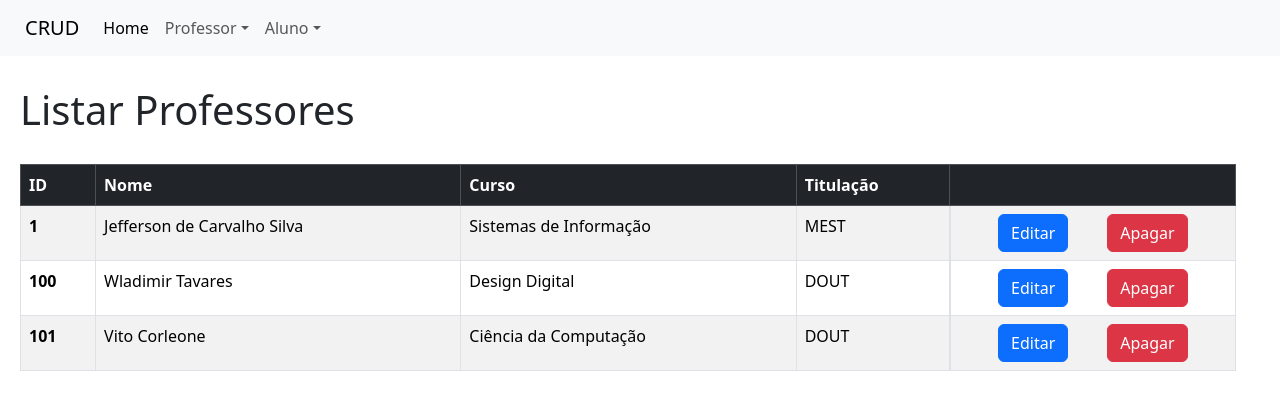
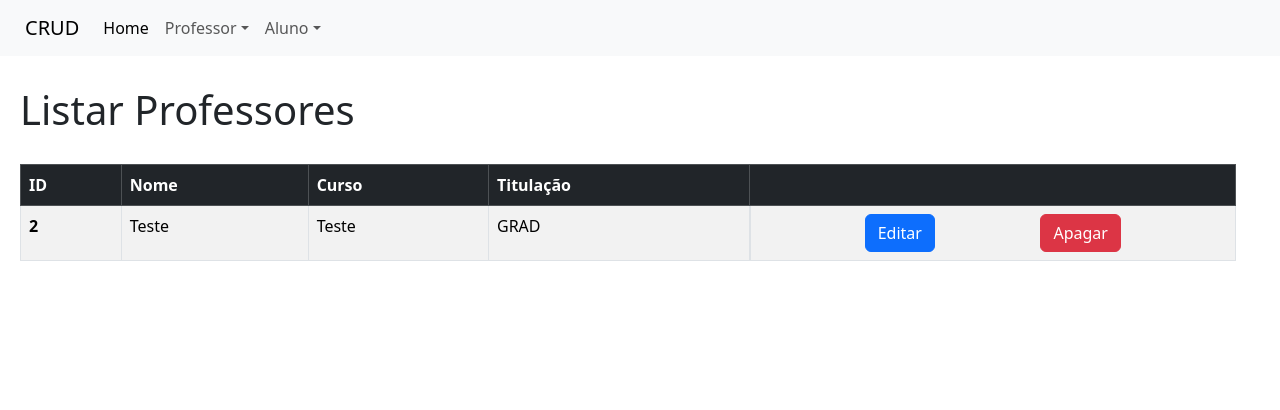
Before and after one commit to jeffersoncarvalho/ufc_2024_1, a React (Create React App) app in the folder WEB/T02/curso_react/: page /professores/listar in a window 1280 px wide. Shown: the top 410 px of the page. Built offline with nearby package versions, Linux system fonts and the light colour scheme; data requests are answered from the project's data file.

Commit message:
editar e apagar turma t02

```diff
--- a/WEB/T02/curso_react/src/components/15CRUD/components/professor/EditarProfessor.js
+++ b/WEB/T02/curso_react/src/components/15CRUD/components/professor/EditarProfessor.js
@@ -1,60 +1,64 @@
-import { useEffect, useState } from "react"
-import { useParams } from "react-router-dom"
-import axios from "axios"
+import ProfessorService from "../../services/ProfessorService";
+
+import { useEffect, useState } from "react";
+import { useParams, useNavigate } from "react-router-dom";
 
 const EditarProfessor = () => {
+  const [nome, setNome] = useState("");
+  const [curso, setCurso] = useState("");
+  const [titulacao, setTitulacao] = useState("GRAD");
+  const [ai, setAi] = useState({ es: false, lc: false, mc: false, al: false });
+  const [universidade, setUniversidade] = useState({ ifce: false, ufc: false });
 
-    const [nome, setNome] = useState("")
-    const [curso, setCurso] = useState("")
-    const [titulacao, setTitulacao] = useState("GRAD")
-    const [ai, setAi] = useState({es:false,lc:false,mc:false,al:false})
-    const [universidade, setUniversidade] = useState({ifce:false,ufc:false})
+  const { id } = useParams();
+  const navigate = useNavigate();
 
-    const {id} = useParams()
+  useEffect(() => {
+    ProfessorService.getProfessorById(
+        id,
+        (response) => {
+            const { nome, curso, titulacao, ai, universidade } = response
+            setNome(nome);
+            setCurso(curso);
+            setTitulacao(titulacao);
+            setAi(ai);
+            setUniversidade(universidade);
+        }
+    );
 
-    useEffect(
-        () => {
-            axios.get(`http://localhost:3001/professores/${id}`)
-            .then((response) => {
-                //console.log(response.data)
-                const {nome,curso,titulacao,ai,universidade} = response.data
-                setNome(nome)
-                setCurso(curso)
-                setTitulacao(titulacao)
-                setAi(ai)
-                setUniversidade(universidade)
-            })
-            .catch(error=>console.log(error))
-        },
-        []
-    )
+  }, [id]);
 
   const handleRadio = (event) => {
-        const reset = {ifce:false,ufc:false}
+    const reset = { ifce: false, ufc: false };
     setUniversidade({
       ...reset,
-            [event.target.value]:event.target.checked
-        })
-    }
+      [event.target.value]: event.target.checked,
+    });
+  };
 
   const handleCheckbox = (event) => {
-        setAi(
-            {
+    setAi({
       ...ai,
-                [event.target.name]:event.target.checked
+      [event.target.name]: event.target.checked,
+    });
+  };
+
+  const handleSubmit = (event) => {
+    event.preventDefault();
+    const professorEditado = { nome, curso, titulacao, ai, universidade };
+    ProfessorService.atualizarProfessorById(
+        id,
+        professorEditado,
+        (response) => {
+            navigate("/professores/listar")
         }
     )
-    }
-
-    const handleSubmit = (event) => {
-
-    }
+  };
 
   return (
     <div className="page-content">
       <h1>Editar Professor</h1>
       <form onSubmit={handleSubmit}>
-
         <div>
           <label htmlFor="idNome" className="form-label">
             Nome
@@ -98,11 +102,11 @@ const EditarProfessor = () => {
           >
             <option value="GRAD">GRADUAÇÃO</option>
             <option value="MEST">MESTRADO</option>
-                        <option value="DOUT" >DOUTORADO</option>
+            <option value="DOUT">DOUTORADO</option>
           </select>
         </div>
 
-                <div style={{ marginTop: "10px"}}>
+        <div style={{ marginTop: "10px" }}>
           <label className="form-label">Áreas de Interesse</label>
           <fieldset className="scheduler-border">
             <div className="form-check">
@@ -114,7 +118,9 @@ const EditarProfessor = () => {
                 onChange={handleCheckbox}
                 className="form-check-input"
               />
-                        <label htmlFor="idES" className="form-check-label">Engenharia de Software</label>
+              <label htmlFor="idES" className="form-check-label">
+                Engenharia de Software
+              </label>
             </div>
             <div className="form-check">
               <input
@@ -125,7 +131,9 @@ const EditarProfessor = () => {
                 onChange={handleCheckbox}
                 className="form-check-input"
               />
-                        <label htmlFor="idLC" className="form-check-label">Lógica Computacional</label>
+              <label htmlFor="idLC" className="form-check-label">
+                Lógica Computacional
+              </label>
             </div>
             <div className="form-check">
               <input
@@ -136,7 +144,9 @@ const EditarProfessor = () => {
                 onChange={handleCheckbox}
                 className="form-check-input"
               />
-                        <label htmlFor="idMC" className="form-check-label">Matemática Computacional</label>
+              <label htmlFor="idMC" className="form-check-label">
+                Matemática Computacional
+              </label>
             </div>
             <div className="form-check">
               <input
@@ -147,12 +157,14 @@ const EditarProfessor = () => {
                 onChange={handleCheckbox}
                 className="form-check-input"
               />
-                        <label htmlFor="idAL" className="form-check-label">Algoritimos</label>
+              <label htmlFor="idAL" className="form-check-label">
+                Algoritimos
+              </label>
             </div>
           </fieldset>
         </div>
 
-                <div style={{marginTop:"10px"}}>
+        <div style={{ marginTop: "10px" }}>
           <label className="form-label">Universidade</label>
           <fieldset className="scheduler-border">
             <div className="form-check">
@@ -165,7 +177,9 @@ const EditarProfessor = () => {
                 onChange={handleRadio}
                 className="form-check-input"
               />
-                        <label htmlFor="idUFC" className="form-check-label">UFC</label>
+              <label htmlFor="idUFC" className="form-check-label">
+                UFC
+              </label>
             </div>
             <div className="form-check">
               <input
@@ -177,7 +191,9 @@ const EditarProfessor = () => {
                 onChange={handleRadio}
                 className="form-check-input"
               />
-                        <label htmlFor="idIFCE" className="form-check-label">IFCE</label>
+              <label htmlFor="idIFCE" className="form-check-label">
+                IFCE
+              </label>
             </div>
           </fieldset>
         </div>
@@ -187,11 +203,9 @@ const EditarProfessor = () => {
             ATUALIZAR
           </button>
         </div>
-
       </form>
     </div>
+  );
+};
 
-    )
-}
-
-export default EditarProfessor
+export default EditarProfessor;
--- a/WEB/T02/curso_react/src/components/15CRUD/components/professor/ListarProfessor.js
+++ b/WEB/T02/curso_react/src/components/15CRUD/components/professor/ListarProfessor.js
@@ -4,6 +4,7 @@ import "../../css/crud.css";
 import ProfessorService from "../../services/ProfessorService";
 
 import { useState, useEffect } from "react";
+
 
 const ListarProfessor = () => {
   const [professores, setProfessores] = useState([]);
@@ -13,6 +14,22 @@ const ListarProfessor = () => {
       setProfessores(json);
     });
   }, []);
+
+  const deleteProfessor = (id) => {
+    if(window.confirm(`Deseja realmente excluir id = ${id}`)){
+      ProfessorService.deleteProfessorById(
+        id,
+        (response) => {
+          //console.log(response)
+          const res = professores.filter(
+            (professor) => professor.id !== id
+          )
+          //console.log(res)
+          setProfessores(res)
+        }
+      )
+    }
+  }
 
   const corpoTabela = () => {
     const novoArray = professores.map(
@@ -32,7 +49,12 @@ const ListarProfessor = () => {
                 Editar
               </Link>
 
-              <button className="btn btn-danger">Apagar</button>
+              <button
+                className="btn btn-danger"
+                onClick={() => deleteProfessor(professor.id)}
+              >
+                Apagar
+              </button>
             </td>
           </tr>
         ); //return de cada elemento como um JSX
--- a/WEB/T02/curso_react/src/components/15CRUD/data/db.json
+++ b/WEB/T02/curso_react/src/components/15CRUD/data/db.json
@@ -1,41 +1,9 @@
 {
   "professores": [
     {
-      "nome": "Jefferson de Carvalho Silva",
-      "curso": "Sistemas de Informação",
-      "titulacao": "MEST",
-      "ai": {
-        "es": true,
-        "lc": false,
-        "mc": true,
-        "al": true
-      },
-      "universidade": {
-        "ifce": false,
-        "ufc": true
-      },
-      "id": 1
-    },
-    {
-      "nome": "Wladimir Tavares",
-      "curso": "Design Digital",
-      "titulacao": "DOUT",
-      "ai": {
-        "es": false,
-        "lc": false,
-        "mc": true,
-        "al": false
-      },
-      "universidade": {
-        "ifce": true,
-        "ufc": false
-      },
-      "id": 100
-    },
-    {
-      "nome": "Vito Corleone",
-      "curso": "Ciência da Computação",
-      "titulacao": "DOUT",
+      "nome": "Teste",
+      "curso": "Teste",
+      "titulacao": "GRAD",
       "ai": {
         "es": true,
         "lc": false,
@@ -46,7 +14,7 @@
         "ifce": false,
         "ufc": true
       },
-      "id": 101
+      "id": 2
     }
   ],
   "alunos": []
--- a/WEB/T02/curso_react/src/components/15CRUD/services/ProfessorService.js
+++ b/WEB/T02/curso_react/src/components/15CRUD/services/ProfessorService.js
@@ -1,9 +1,8 @@
 import axios from "axios";
 
-const url = "http://localhost:3001/professores"
+const url = "http://localhost:3001/professores";
 
 class ProfessorService {
-
   static getProfessoresFetchAsyncAwait = async (callback) => {
     try {
       const response = await fetch(url);
@@ -45,6 +44,37 @@ class ProfessorService {
       .catch((error) => console.log(error));
   };
 
+  static getProfessorById = (id, callback) => {
+    axios
+      .get(`http://localhost:3001/professores/${id}`)
+      .then((response) => {
+        //console.log(response.data)
+        //const { nome, curso, titulacao, ai, universidade } = response.data;
+        callback(response.data);
+      })
+      .catch((error) => console.log(error));
+  };
+
+  static atualizarProfessorById = (id, professorEditado, callback) => {
+    axios
+      .put(`http://localhost:3001/professores/${id}`, professorEditado)
+      .then((response) => {
+        //console.log(response)
+        //navigate("/professores/listar");
+        callback(response);
+      })
+      .catch((error) => console.log(error));
+  };
+
+  static deleteProfessorById = (id, callback) => {
+    axios
+      .delete(`http://localhost:3001/professores/${id}`)
+      .then((response) => {
+        //console.log(response);
+        callback(response)
+      })
+      .catch((error) => console.log(error));
+  };
 }
 
-export default ProfessorService
+export default ProfessorService;
```
Lines whose indentation alone changed are shown as unchanged.
